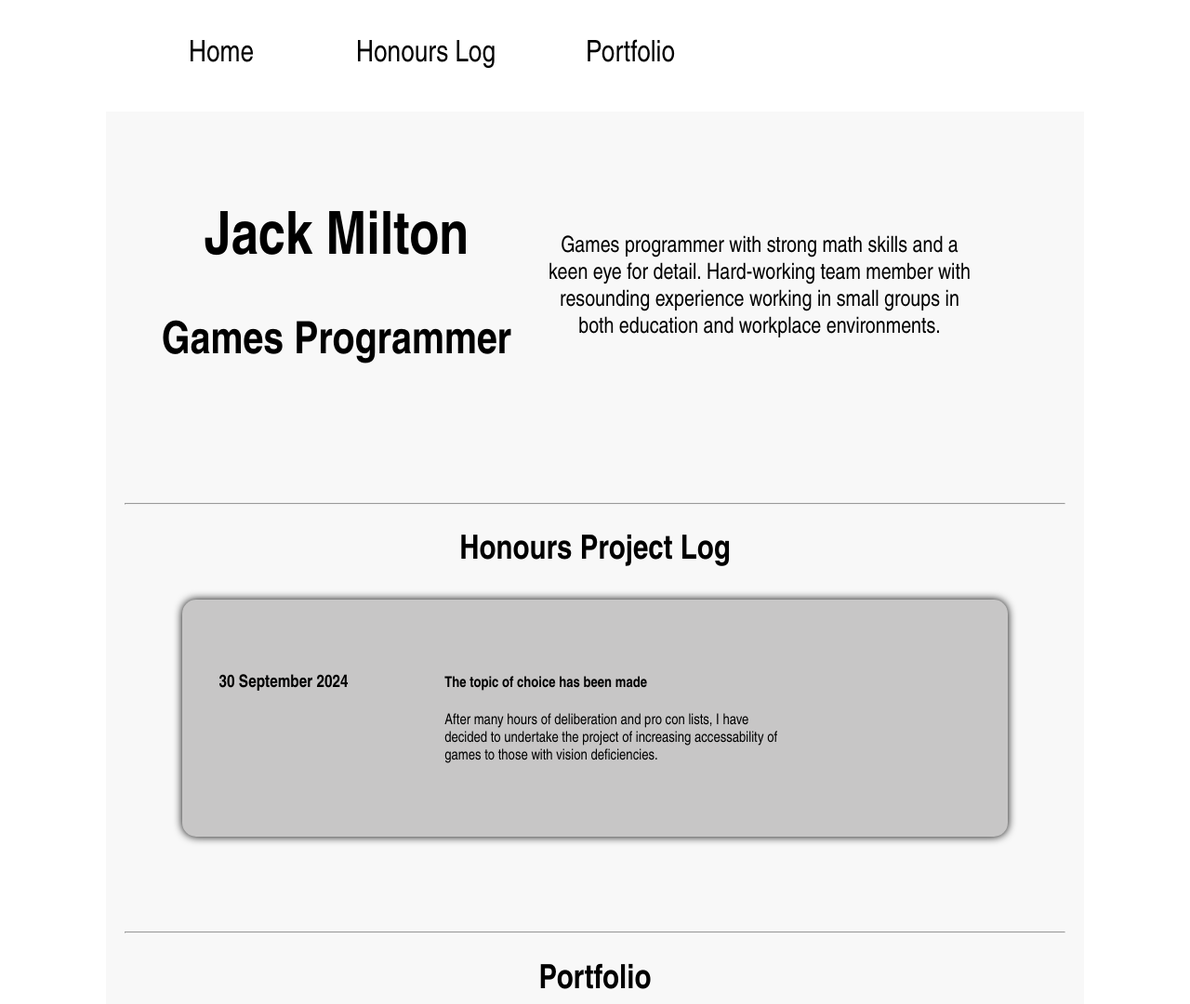
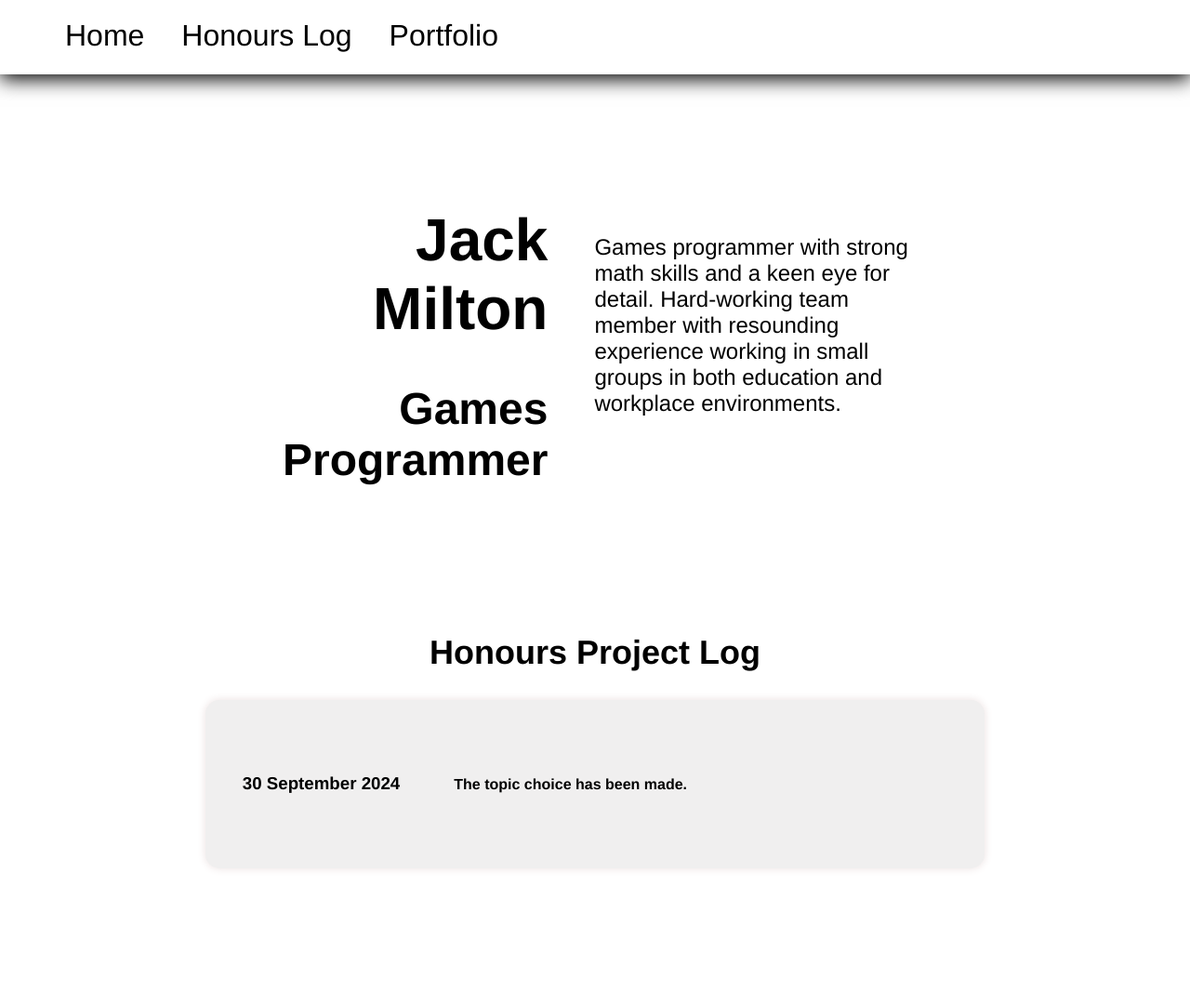
Before and after one commit to JackMilton0210/JackMilton0210.github.io, a plain HTML site: page index.html in a window 1280 px wide. Shown: the top 1080 px of the page at 93% size. Drawn offline with Linux system fonts and the light colour scheme.

Commit message:
Better Project Template

```diff
--- a/index.html
+++ b/index.html
@@ -6,8 +6,8 @@
 
     <body>
 
-        <div class="Container Light">
-            <div class = "Title">
+        <div class="Container">
+            <div class = "Title ">
                 <div class = "Left">
                     <h1>Jack Milton</h1>
                     <h2>Games Programmer</h2>
@@ -18,7 +18,7 @@
             </div>
         </div>
 
-        <div class = "Container Navigation">
+        <div class = " Navigation">
         <nav>
                     <a href = "#top"><div class = "Item Left">Home</div></a>
                     <a href = "#honours"><div class = "Item Left">Honours Log</div></a>
@@ -28,16 +28,16 @@
         </div>
 
         <section id = "honours">
-            <div class = "Container Light">
-                <div class = "Subtitle"><hr><h2>Honours Project Log</h2></div>
-                <div class = "Honours Project">
+            <div class = "Container">
+                <div class = "Subtitle"><h2>Honours Project Log</h2></div>
+                <div class = "Project">
                     <div class = "Row">
                         <div class = "Date Left">
                             <h3>30 September 2024</h3>
                         </div>
                         <div class = "Left">
-                            <h4>The topic of choice has been made</h4>
-                            <p>After many hours of deliberation and pro con lists, I have decided to undertake the project of increasing accessability of games to those with vision deficiencies.</p>
+                            <h4>The topic choice has been made.</h4>
+                            <p></p>
                         </div>
                     </div>
                 </div>
@@ -45,16 +45,18 @@
         </section>
 
         <section id = "portfolio">
-            <div class="Container Light">
+            <div class="Container">
                 <div class = "Subtitle">
-                    <hr>
                     <h1>Portfolio</h1>
                 </div>
 
-                <a href = "https://goldenlantergames.itch.io/beat-em-mop">
+
                     <div class = "Project">
                         <h2>Beat 'Em Mop</h2>
                         <h3>January - April 2024</h3>
+                        <div class = "OutLink">
+                            <a href = "https://goldenlantergames.itch.io/beat-em-mop"><img src = "img/itch-logo.png"class = "link-img"><p>itch.io</p></a>
+                        </div>
                         <hr>
                         <div class = "Row">
                             <div class = "Left"><img src="img/BeatEmMop_Cover.png" alt="Cover Image" class = "image"></div>
@@ -79,7 +81,7 @@
                             <div class = "Right"><img src="img/BeatEmMop_Attack.png" alt="Cover Image" class = "image"></div>
                         </div>
                     </div>
-                </a>
+
             </div>
 
     </section>
--- a/style.css
+++ b/style.css
@@ -1,14 +1,31 @@
 :root{
-    --schemeA-color1: rgb(209, 205, 211);
-    --schemeA-color2: rgb(248, 248, 248);
-    /*--scehemA-color2: white;*/
-    --schemeA-color3: rgb(199, 198, 198);
-    --schemeA-color4: rgb(58, 58, 58);
+    --color1a: white;
+    --color1b: rgb(240, 239, 239);
+    --color1c: rgb(235, 224, 224);
+    --color1d: rgb(58, 58, 58);
 }
+
+.Title h1{
+    width: 75%;
+    margin-left:auto;
+    text-align: right;
+}
+.Title h2{
+    width: 75%;
+    margin-left:auto;
+    text-align: right;
+}
+.Title p{
+    width: 75%;
+    margin-right:auto;
+    text-align:left;
+    padding-left: 50px;
+}
+
 body{
-    font-family:'Arial Narrow';
+
+    font-family:'Helvetica';
     color: black;
-    background-color: white;
 }
 a{
     color:black;
@@ -47,34 +64,28 @@ img{
     width: 45%;
     float:right;
 }
-
-.Light{
-    background-color: var(--schemeA-color2);
-}
-.Dark{
-    background-color: var(--schemeA-color3);
-}
 .Navigation{
-    background-color: white;
     position:fixed;
     top: 0;
     left: 0;
     right: 0;
     margin: auto;
+    background-color: var(--color1a);
+    box-shadow: 0px 5px 20px black;
+    padding-left: 50px;
 }
 .Item{
-    padding-top: 10px;
-    margin: 10px;
-    border-radius: 5px;
-    width: 200px;
+
+    padding: 20px 20px 10px 20px;
+    margin-right: 0px;
+    width: auto;
     height: 50px;
-    text-align:center;
+    text-align:left;
     font-size:xx-large;
-    transition-duration: 26;
+    transition-duration: 250ms;
 }
 .Item:hover {
-    background-color: var(--schemeA-color4);
-
+    background-color: var(--color1c);
 }
 
 .Break{
@@ -90,8 +101,8 @@ img{
     padding: 40px;
     border-radius: 15px;
     margin-bottom: 200px;
-    background-color: var(--schemeA-color3);
-    box-shadow: 0px 0px 10px black;
+    background-color: var(--color1b);
+    box-shadow: 0px 0px 10px var(--color1c);
 }
 
 .Project h1{
@@ -105,7 +116,6 @@ img{
     margin-bottom: 20px;
     margin-top: 20px;
     overflow: auto;
-
 }
 
 .Date{
@@ -116,3 +126,20 @@ img{
     margin: auto;
     width: 80%;
 }
+.link-img{
+    max-width: 100px;
+    padding: 10px;
+}
+.Project a p{
+    text-decoration: underline;
+}
+
+.OutLink{
+    width:fit-content;
+    height: auto;
+    border-radius: 5px;
+    text-align: left;
+}
+.OutLink:hover{
+    background-color:var(--color1c);
+}
```
Also changed, not shown: img/itch-logo.png (added), img/link-img.png (added).
